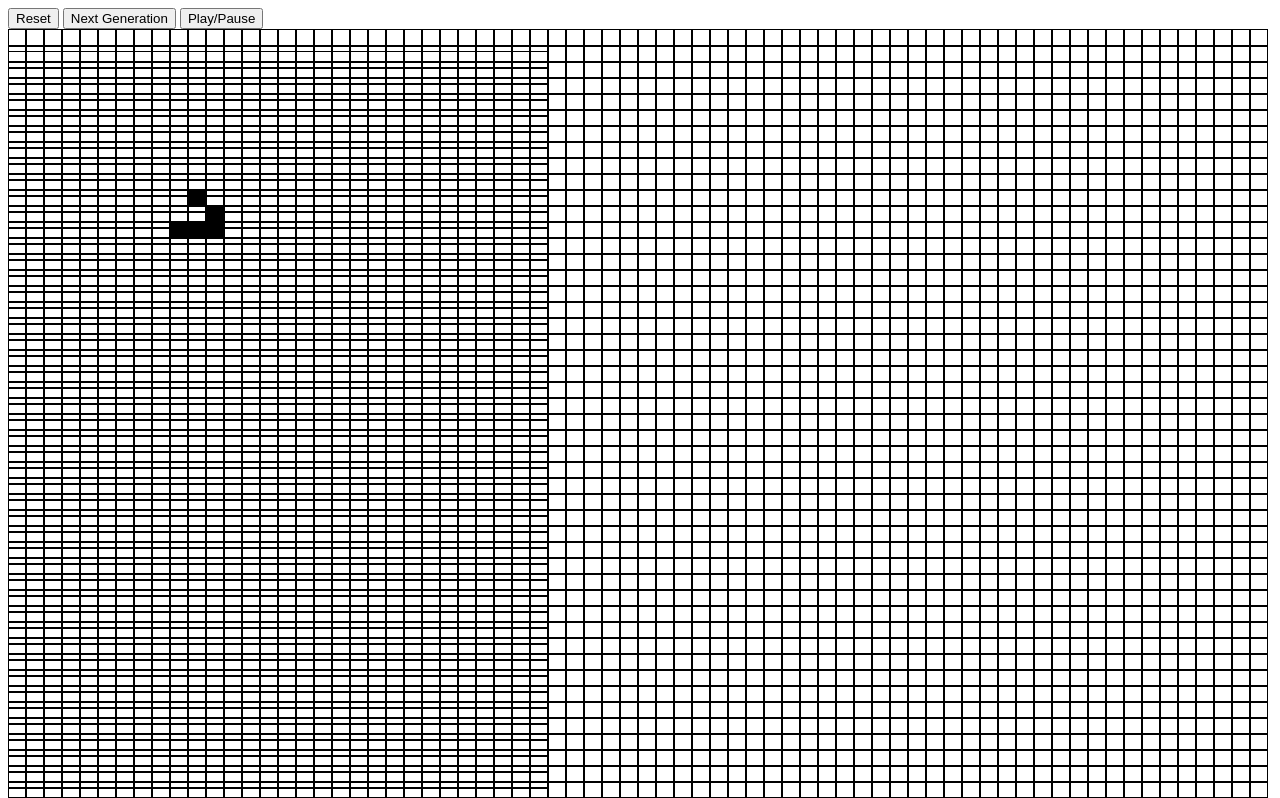
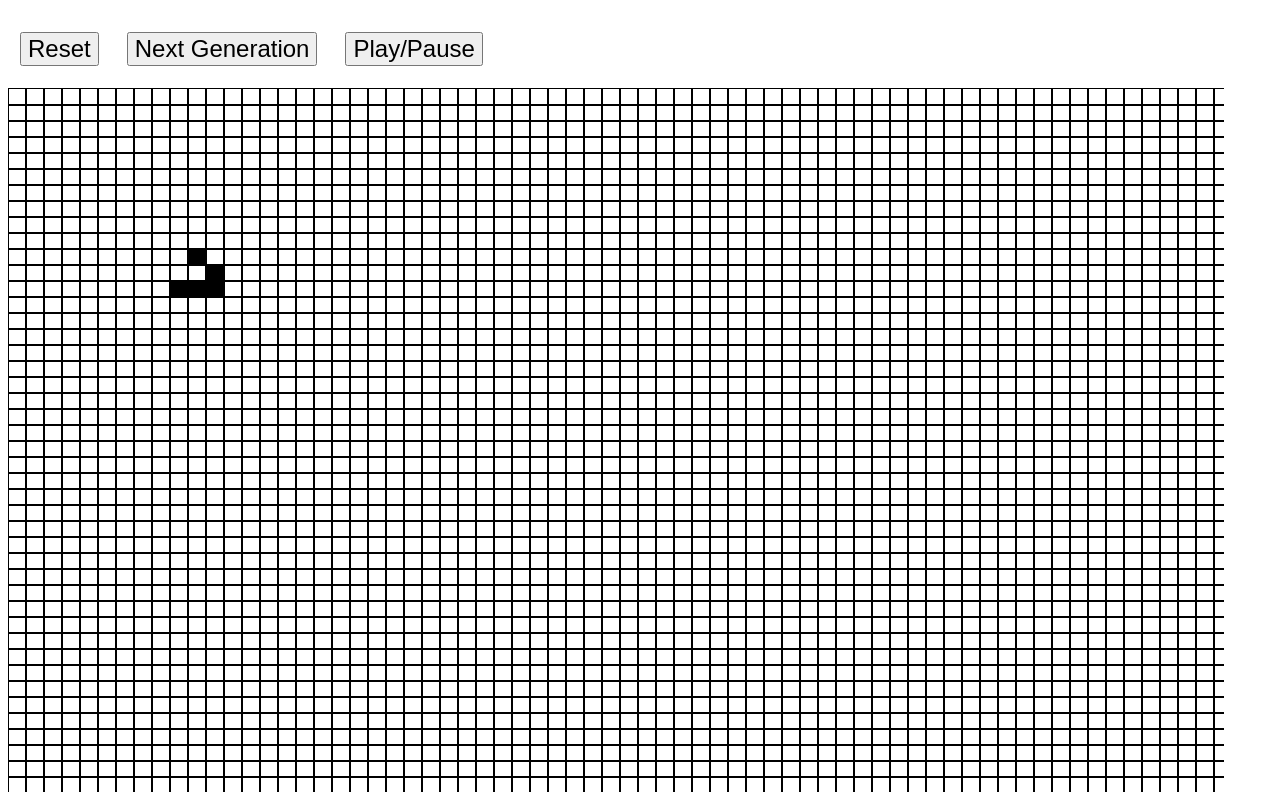
Before and after one commit to NobodysNightmare/game-of-life, a plain HTML site: page index.html in a window 1280 px wide. Shown: the top 798 px of the page. Drawn offline with Linux system fonts and the light colour scheme.

Commit message:
Improve overflow on smaller screens

```diff
--- a/index.html
+++ b/index.html
@@ -3,6 +3,21 @@
   <head>
     <title>Game of Life</title>
     <style>
+    .controls {
+      height: 5em;
+    }
+
+    .controls button {
+      font-size: 1.5em;
+      margin: 1em 0.5em;
+    }
+
+    #game {
+      width: 95vw;
+      height: calc(100vh - 6em);
+      overflow: scroll;
+    }
+
     .cell {
       border: 1px solid black;
       height: 1em;
@@ -11,6 +26,7 @@
     }
 
     .row {
+      white-space: nowrap;
       margin: 0;
       height: 1em;
     }
```
